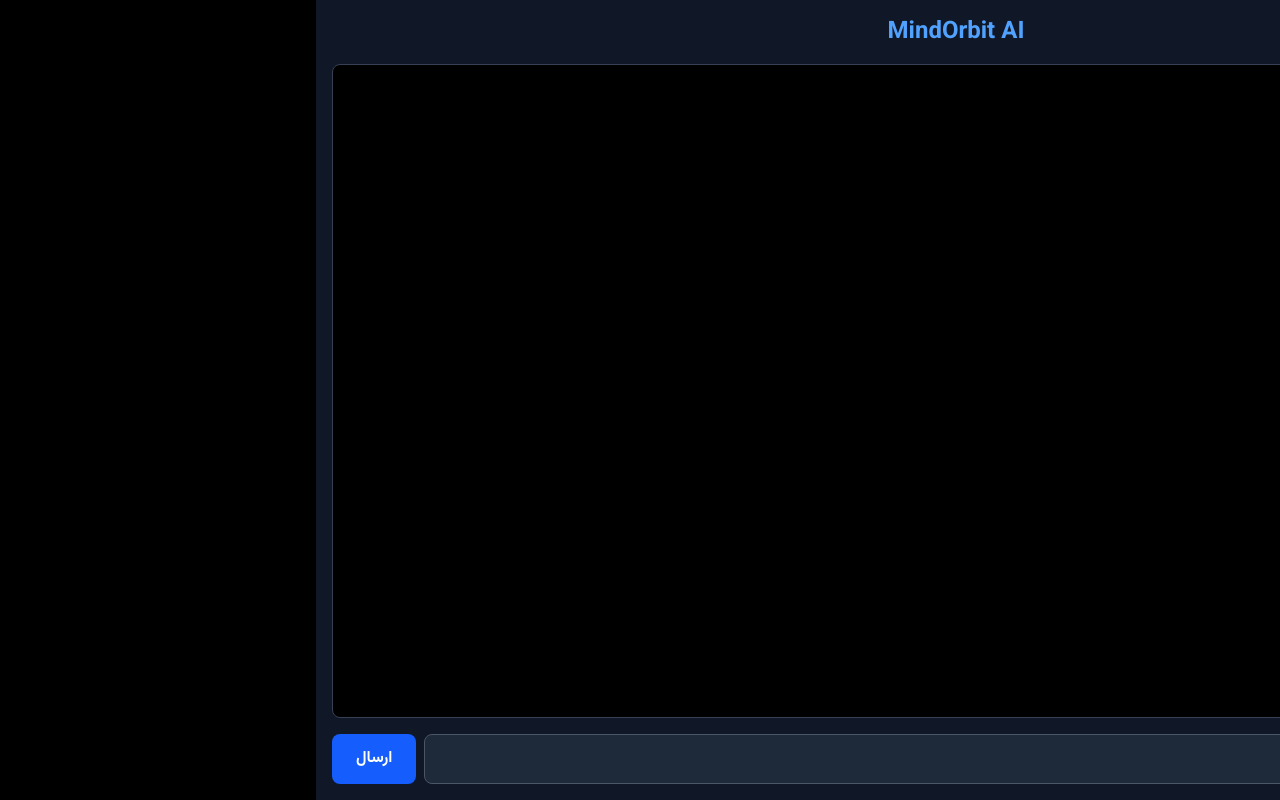
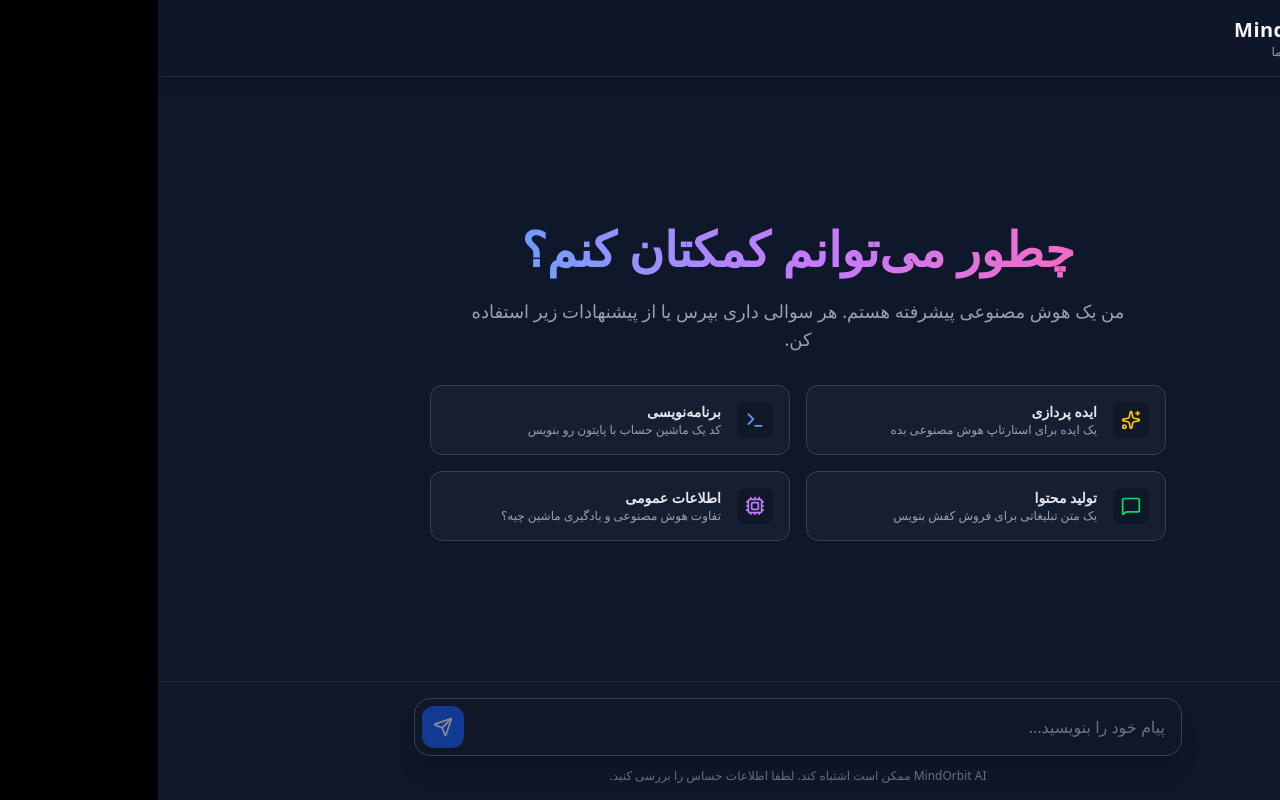
Before and after one commit to BKioto/mind-orbit, a Next.js app: page / in a window 1280 px wide. Built offline with nearby package versions, Linux system fonts and the light colour scheme.

Commit message:
Add modern UI with landing page

```diff
--- a/app/page.tsx
+++ b/app/page.tsx
@@ -1,77 +1,185 @@
 "use client";
 
-import { useState } from "react";
+import { useState, useRef, useEffect } from "react";
+import { Send, Sparkles, Bot, User, Terminal, Cpu, MessageSquare } from "lucide-react";
 
 export default function Home() {
   const [input, setInput] = useState("");
   const [messages, setMessages] = useState<{ role: string; content: string }[]>([]);
   const [loading, setLoading] = useState(false);
+  const messagesEndRef = useRef<HTMLDivElement>(null);
 
-  const sendMessage = async () => {
-    if (!input.trim()) return;
+  // اسکرول خودکار به پایین وقتی پیام جدید میاد
+  useEffect(() => {
+    messagesEndRef.current?.scrollIntoView({ behavior: "smooth" });
+  }, [messages]);
 
-    const userMessage = { role: "user", content: input };
+  const sendMessage = async (textInput: string) => {
+    if (!textInput.trim()) return;
+
+    const userMessage = { role: "user", content: textInput };
     setMessages((prev) => [...prev, userMessage]);
-    const currentInput = input;
     setInput("");
     setLoading(true);
 
     try {
-      // تغییر آدرس به مسیر داخلی Next.js
       const res = await fetch("/api/chat", {
         method: "POST",
         headers: { "Content-Type": "application/json" },
-        body: JSON.stringify({ message: currentInput }),
+        body: JSON.stringify({ message: textInput }),
       });
 
       const data = await res.json();
+
+      // اگر خطا داشت
+      if (!res.ok) throw new Error(data.reply || "خطا در شبکه");
+
       setMessages((prev) => [...prev, { role: "bot", content: data.reply }]);
     } catch (error) {
-      console.error("Error:", error);
-      setMessages((prev) => [...prev, { role: "bot", content: "خطا در برقراری ارتباط." }]);
+      setMessages((prev) => [...prev, { role: "bot", content: "متاسفانه ارتباط با سرور برقرار نشد. لطفا دوباره تلاش کنید." }]);
     } finally {
       setLoading(false);
     }
   };
 
+  const handleKeyDown = (e: React.KeyboardEvent) => {
+    if (e.key === "Enter" && !e.shiftKey) {
+      e.preventDefault();
+      sendMessage(input);
+    }
+  };
+
+  // سوالات پیشنهادی برای شروع
+  const suggestions = [
+    { title: "ایده پردازی", text: "یک ایده برای استارتاپ هوش مصنوعی بده", icon: <Sparkles className="w-5 h-5 text-yellow-400" /> },
+    { title: "برنامه‌نویسی", text: "کد یک ماشین حساب با پایتون رو بنویس", icon: <Terminal className="w-5 h-5 text-blue-400" /> },
+    { title: "تولید محتوا", text: "یک متن تبلیغاتی برای فروش کفش بنویس", icon: <MessageSquare className="w-5 h-5 text-green-400" /> },
+    { title: "اطلاعات عمومی", text: "تفاوت هوش مصنوعی و یادگیری ماشین چیه؟", icon: <Cpu className="w-5 h-5 text-purple-400" /> },
+  ];
+
   return (
-    <div className="flex flex-col h-screen bg-gray-900 text-white p-4">
-      {/* هدر */}
-      <div className="text-center font-bold text-2xl mb-4 text-blue-400">MindOrbit AI</div>
+    <div dir="rtl" className="flex flex-col h-screen bg-[#0f172a] text-gray-100 font-sans">
 
-      {/* لیست پیام‌ها */}
-      <div className="flex-1 overflow-y-auto space-y-4 p-4 border border-gray-700 rounded-lg bg-black">
+      {/* هدر سایت */}
+      <header className="p-4 border-b border-gray-800 bg-[#0f172a]/80 backdrop-blur-md sticky top-0 z-10 flex items-center gap-3 shadow-lg">
+        <div className="w-10 h-10 bg-gradient-to-tr from-blue-600 to-purple-600 rounded-xl flex items-center justify-center shadow-blue-500/20 shadow-lg">
+           <Bot className="text-white w-6 h-6" />
+        </div>
+        <div>
+          <h1 className="font-bold text-xl tracking-wide">MindOrbit AI</h1>
+          <p className="text-xs text-gray-400">دستیار هوشمند شما</p>
+        </div>
+      </header>
+
+      {/* بدنه اصلی */}
+      <main className="flex-1 overflow-y-auto p-4 md:p-6 scrollbar-thin scrollbar-thumb-gray-700 scrollbar-track-transparent">
+
+        {/* حالت ۱: وقتی هنوز پیامی نیست (صفحه خوش‌آمدگویی) */}
+        {messages.length === 0 ? (
+          <div className="h-full flex flex-col items-center justify-center text-center space-y-8 fade-in">
+            <div className="space-y-4 max-w-2xl">
+              <h2 className="text-4xl md:text-5xl font-bold bg-clip-text text-transparent bg-gradient-to-r from-blue-400 via-purple-400 to-pink-400 py-2">
+                چطور می‌توانم کمکتان کنم؟
+              </h2>
+              <p className="text-gray-400 text-lg">
+                من یک هوش مصنوعی پیشرفته هستم. هر سوالی داری بپرس یا از پیشنهادات زیر استفاده کن.
+              </p>
+            </div>
+
+            {/* کارت‌های پیشنهادی */}
+            <div className="grid grid-cols-1 md:grid-cols-2 gap-4 w-full max-w-3xl px-4">
+              {suggestions.map((item, index) => (
+                <button
+                  key={index}
+                  onClick={() => sendMessage(item.text)}
+                  className="flex items-center gap-4 p-4 rounded-xl bg-gray-800/50 border border-gray-700 hover:bg-gray-800 hover:border-blue-500/50 transition-all group text-right"
+                >
+                  <div className="p-2 rounded-lg bg-gray-900 group-hover:bg-gray-800 transition">
+                    {item.icon}
+                  </div>
+                  <div className="flex-1">
+                    <div className="font-bold text-sm text-gray-200">{item.title}</div>
+                    <div className="text-xs text-gray-400 group-hover:text-gray-300">{item.text}</div>
+                  </div>
+                </button>
+              ))}
+            </div>
+          </div>
+        ) : (
+          /* حالت ۲: وقتی چت شروع شده */
+          <div className="max-w-3xl mx-auto space-y-6">
             {messages.map((msg, index) => (
               <div
                 key={index}
-            className={`p-3 rounded-lg max-w-[80%] ${
+                className={`flex gap-4 ${msg.role === "user" ? "justify-end" : "justify-start"}`}
+              >
+                {/* آیکون ربات */}
+                {msg.role === "bot" && (
+                  <div className="w-8 h-8 rounded-full bg-gradient-to-br from-blue-600 to-purple-600 flex items-center justify-center flex-shrink-0 mt-1">
+                    <Bot className="w-5 h-5 text-white" />
+                  </div>
+                )}
+
+                {/* حباب پیام */}
+                <div
+                  className={`px-5 py-3 rounded-2xl max-w-[85%] leading-7 text-sm md:text-base shadow-md ${
                     msg.role === "user"
-                ? "bg-blue-600 self-end mr-auto"
-                : "bg-gray-700 self-start ml-auto"
+                      ? "bg-blue-600 text-white rounded-br-none"
+                      : "bg-gray-800 border border-gray-700 text-gray-100 rounded-bl-none"
                   }`}
                 >
                   {msg.content}
                 </div>
+
+                {/* آیکون کاربر */}
+                {msg.role === "user" && (
+                  <div className="w-8 h-8 rounded-full bg-gray-700 flex items-center justify-center flex-shrink-0 mt-1">
+                    <User className="w-5 h-5 text-gray-300" />
+                  </div>
+                )}
+              </div>
             ))}
-        {loading && <div className="text-gray-400 animate-pulse">در حال نوشتن...</div>}
+
+            {/* لودینگ در حین نوشتن ربات */}
+            {loading && (
+              <div className="flex gap-4 justify-start fade-in">
+                 <div className="w-8 h-8 rounded-full bg-gradient-to-br from-blue-600 to-purple-600 flex items-center justify-center flex-shrink-0">
+                    <Bot className="w-5 h-5 text-white" />
                   </div>
+                  <div className="bg-gray-800 px-5 py-4 rounded-2xl rounded-bl-none border border-gray-700 flex items-center gap-1">
+                    <div className="w-2 h-2 bg-gray-400 rounded-full animate-bounce"></div>
+                    <div className="w-2 h-2 bg-gray-400 rounded-full animate-bounce delay-75"></div>
+                    <div className="w-2 h-2 bg-gray-400 rounded-full animate-bounce delay-150"></div>
+                  </div>
+              </div>
+            )}
+            <div ref={messagesEndRef} />
+          </div>
+        )}
+      </main>
 
-      {/* ورودی متن */}
-      <div className="mt-4 flex gap-2">
+      {/* ورودی پایین صفحه */}
+      <div className="p-4 bg-[#0f172a] border-t border-gray-800">
+        <div className="max-w-3xl mx-auto relative">
           <input
             value={input}
             onChange={(e) => setInput(e.target.value)}
-          onKeyDown={(e) => e.key === "Enter" && sendMessage()}
+            onKeyDown={handleKeyDown}
             placeholder="پیام خود را بنویسید..."
-          className="flex-1 p-3 rounded-lg bg-gray-800 border border-gray-600 focus:outline-none focus:border-blue-500"
+            disabled={loading}
+            className="w-full bg-gray-900 text-gray-100 placeholder-gray-500 rounded-2xl pl-12 pr-4 py-4 border border-gray-700 focus:outline-none focus:border-blue-500 focus:ring-1 focus:ring-blue-500 transition-all shadow-xl"
           />
           <button
-          onClick={sendMessage}
-          disabled={loading}
-          className="bg-blue-600 px-6 py-3 rounded-lg font-bold hover:bg-blue-500 transition disabled:opacity-50"
+            onClick={() => sendMessage(input)}
+            disabled={loading || !input.trim()}
+            className="absolute left-2 top-2 bottom-2 bg-blue-600 hover:bg-blue-500 text-white p-2 rounded-xl transition-all disabled:opacity-50 disabled:hover:bg-blue-600 flex items-center justify-center aspect-square"
           >
-          ارسال
+            {loading ? <div className="w-5 h-5 border-2 border-white/30 border-t-white rounded-full animate-spin" /> : <Send className="w-5 h-5" />}
           </button>
+        </div>
+        <p className="text-center text-gray-500 text-xs mt-3">
+          MindOrbit AI ممکن است اشتباه کند. لطفا اطلاعات حساس را بررسی کنید.
+        </p>
       </div>
     </div>
   );
--- a/package.json
+++ b/package.json
@@ -10,6 +10,7 @@
   },
   "dependencies": {
     "@google/generative-ai": "^0.24.1",
+    "lucide-react": "^0.562.0",
     "next": "16.1.1",
     "react": "19.2.3",
     "react-dom": "19.2.3"
```
Also changed, not shown: 1 other file (tests, documents, lock files or other folders). Lines whose indentation alone changed are shown as unchanged.
